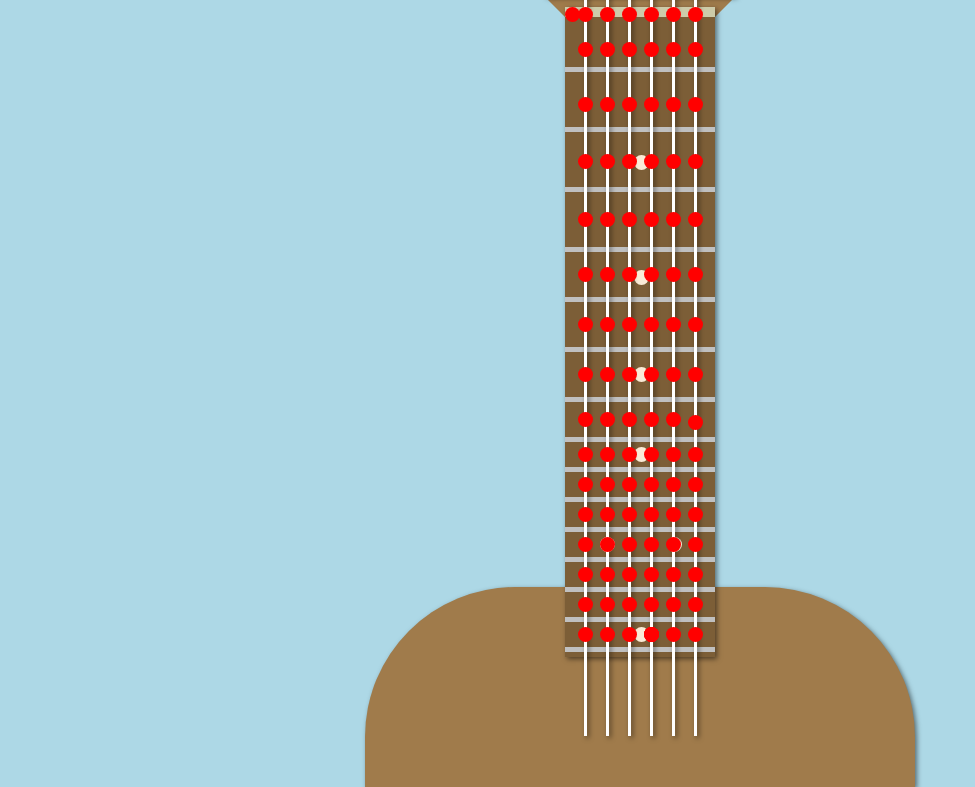
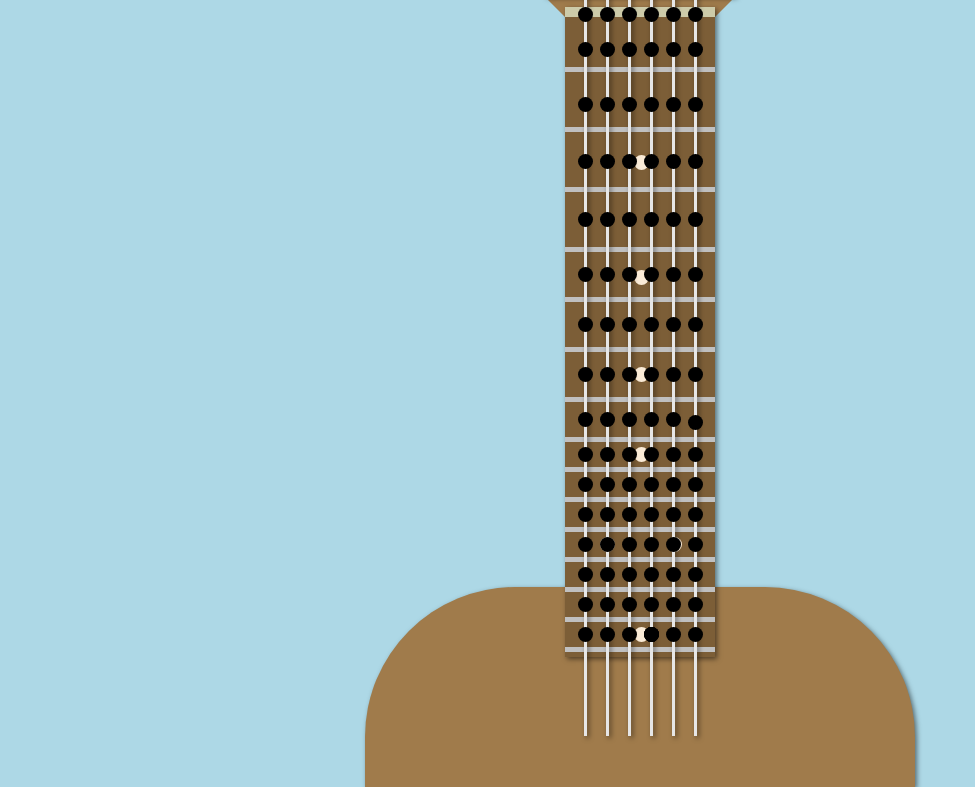
Before and after one commit to Hettleman/MusicLounge, a plain HTML site: page Main.html in a window 1280 px wide. Shown: the part 73-860 px from the top of the page, without its empty margins (0-975 px from the left). Drawn offline with Linux system fonts and the light colour scheme.

Commit message:
changed the dots to black

```diff
--- a/Main.html
+++ b/Main.html
@@ -167,7 +167,6 @@
       <span class="cs"></span>
       <span class="cs"></span>
       <span class="cs"></span>
-      <span class="cs"></span>
     </div>
 
     <div class="D-notes">
--- a/styles.css
+++ b/styles.css
@@ -75,7 +75,7 @@ body {
     position: absolute;
     width: 3px;
     height: 810px;
-    background-color: white;
+    background-color: rgb(230, 230, 230);
     transform: translate(0, -10%);
     box-shadow: 2px 2px 5px rgba(0, 0, 0, 0.5);
   }
@@ -156,7 +156,8 @@ body {
     width: 15px;
     height: 15px;
     border-radius: 7.5px;
-    background-color: red;
+    background-color: black;
+    /* opacity: .5; */
  }
 
  .e:nth-of-type(1) { top: 0px; left: 13px; }
@@ -180,7 +181,8 @@ body {
     width: 15px;
     height: 15px;
     border-radius: 7.5px;
-    background-color: red;
+    background-color: black;
+    /* opacity: .5; */
  }
 
  .f:nth-of-type(1) { top: 35px; left: 13px; }
@@ -204,7 +206,8 @@ body {
     width: 15px;
     height: 15px;
     border-radius: 7.5px;
-    background-color: red;
+    background-color: black;
+    /* opacity: .5; */
  }
 
  .fs:nth-of-type(1) { top: 90px; left: 13px; }
@@ -227,7 +230,8 @@ body {
     width: 15px;
     height: 15px;
     border-radius: 7.5px;
-    background-color: red;
+    background-color: black;
+    /* opacity: .5; */
  }
 
  .g:nth-of-type(1) { top: 147px; left: 13px; }
@@ -251,7 +255,8 @@ body {
     width: 15px;
     height: 15px;
     border-radius: 7.5px;
-    background-color: red;
+    background-color: black;
+    /* opacity: .5; */
  }
 
  .gs:nth-of-type(1) { top: 205px; left: 13px; }
@@ -273,7 +278,8 @@ body {
     width: 15px;
     height: 15px;
     border-radius: 7.5px;
-    background-color: red;
+    background-color: black;
+    /* opacity: .5; */
  }
 
  .a:nth-of-type(1) { top: 260px; left: 13px; }
@@ -296,7 +302,8 @@ body {
     width: 15px;
     height: 15px;
     border-radius: 7.5px;
-    background-color: red;
+    background-color: black;
+    /* opacity: .5; */
  }
 
  .as:nth-of-type(1) { top: 310px; left: 13px; }
@@ -319,7 +326,8 @@ body {
     width: 15px;
     height: 15px;
     border-radius: 7.5px;
-    background-color: red;
+    background-color: black;
+    /* opacity: .5; */
  }
 
  .b:nth-of-type(1) { top: 360px; left: 13px; }
@@ -343,7 +351,8 @@ body {
     width: 15px;
     height: 15px;
     border-radius: 7.5px;
-    background-color: red;
+    background-color: black;
+    /* opacity: .5; */
  }
 
  .c:nth-of-type(1) { top: 405px; left: 13px; }
@@ -367,7 +376,8 @@ body {
     width: 15px;
     height: 15px;
     border-radius: 7.5px;
-    background-color: red;
+    background-color: black;
+    /* opacity: .5; */
  }
 
  .cs:nth-of-type(1) { top: 440px; left: 13px; }
@@ -390,7 +400,8 @@ body {
     width: 15px;
     height: 15px;
     border-radius: 7.5px;
-    background-color: red;
+    background-color: black;
+    /* opacity: .5; */
  }
 
  .d:nth-of-type(1) { top: 470px; left: 13px; }
@@ -414,7 +425,8 @@ body {
     width: 15px;
     height: 15px;
     border-radius: 7.5px;
-    background-color: red;
+    background-color: black;
+    /* opacity: .5; */
  }
 
  .ds:nth-of-type(1) { top: 500px; left: 13px; }
```
